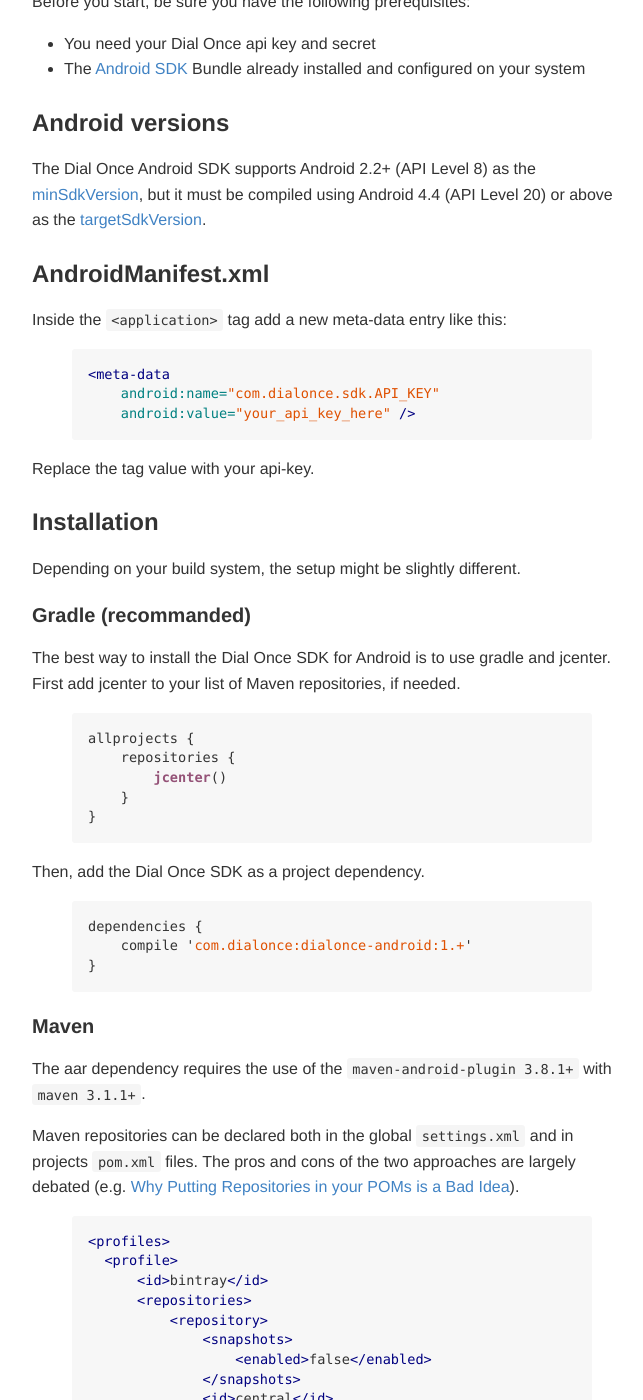
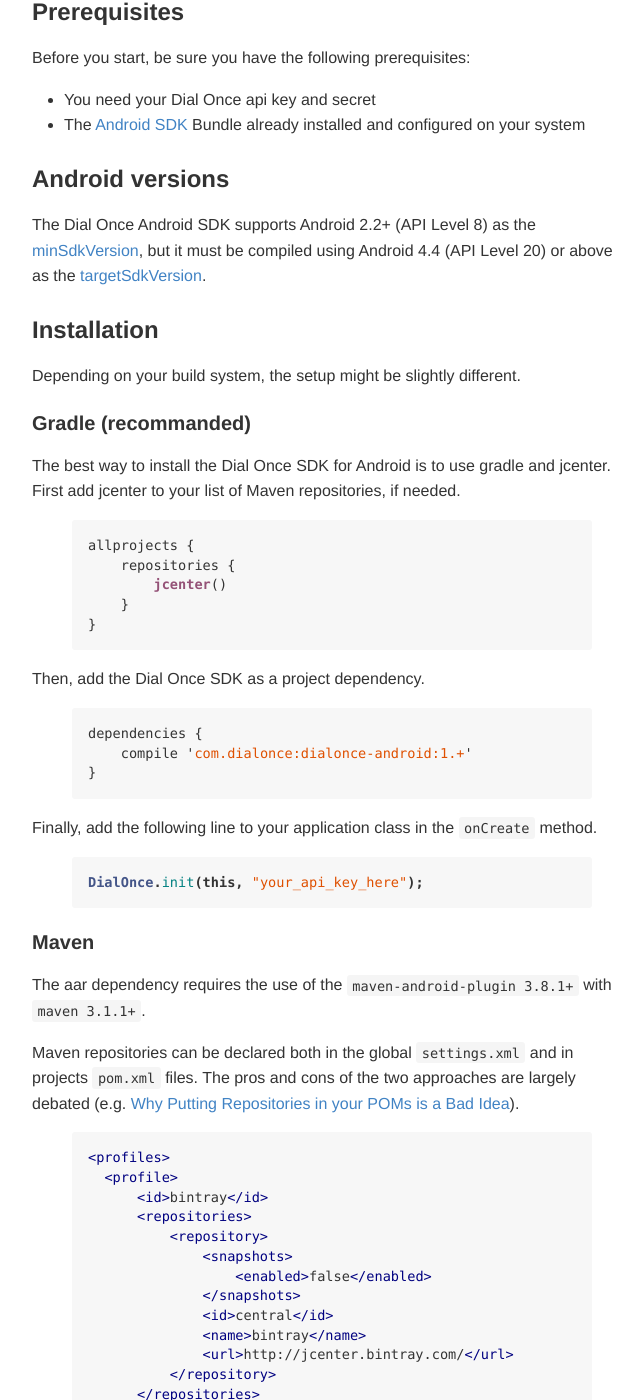
Before and after one commit to dialonce/dialonce.github.io, a Jekyll site: the page built from android/howto/index.md, in a window 1280 px wide and 1400 px high, scrolled down 1376 px. Shown: the whole window, without its empty margins (308-951 px from the left). Built offline with Jekyll 4.4.1, drawn with Linux system fonts in a browser that asks for light colours; some of the changed text lies outside the part shown.

Commit message:
Updated the Dial Once Android documentation

```diff
--- a/android/howto/index.md
+++ b/android/howto/index.md
@@ -20,11 +26,10 @@
 1.  [Introduction](#introduction)
 2.  [Prerequisites](#prerequisites)
 3.  [Android versions](#android-versions)
-4.  [AndroidManifest.xml](#androidmanifest-xml)
-5.  [Installation](#installation)
+4.  [Installation](#installation)
   - [Gradle](#gradle-recommanded)
   - [Maven](#maven)
-6.  [Proguard](#proguard)
+5.  [Proguard](#proguard)
 
 ### Introduction
 
@@ -40,18 +45,6 @@
 ### Android versions
 
 The Dial Once Android SDK supports Android 2.2+ (API Level 8) as the [minSdkVersion](http://developer.android.com/guide/topics/manifest/uses-sdk-element.html#min), but it must be compiled using Android 4.4 (API Level 20) or above as the [targetSdkVersion](http://developer.android.com/guide/topics/manifest/uses-sdk-element.html#target).
-
-### AndroidManifest.xml
-
-Inside the `<application>` tag add a new meta-data entry like this:
-
-{% highlight xml %}
-<meta-data
-    android:name="com.dialonce.sdk.API_KEY"
-    android:value="your_api_key_here" />
-{% endhighlight %}
-
-Replace the tag value with your api-key.
 
 ### Installation
 
@@ -75,6 +68,12 @@
 dependencies {
     compile 'com.dialonce:dialonce-android:1.+'
 }
+{% endhighlight %}
+
+Finally, add the following line to your application class in the `onCreate` method.
+
+{% highlight java %}
+DialOnce.init(this, "your_api_key_here");
 {% endhighlight %}
 
 #### Maven
@@ -125,6 +124,12 @@
 </dependency>
 {% endhighlight %}
 
+Finally, add the following line to your application class in the `onCreate` method.
+
+{% highlight java %}
+DialOnce.init(this, "your_api_key_here");
+{% endhighlight %}
+
 ### ProGuard
 
 Since DialOnce is already minified, please use these rules to not obsfuscate the code again to ensure the SDK is working as expected. Insert the following rules into your proguard config file:
```
Also changed, not shown: other parts of android/howto/index.md (+6 -0 lines).
